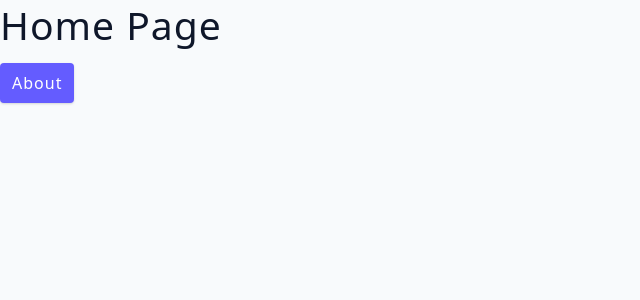
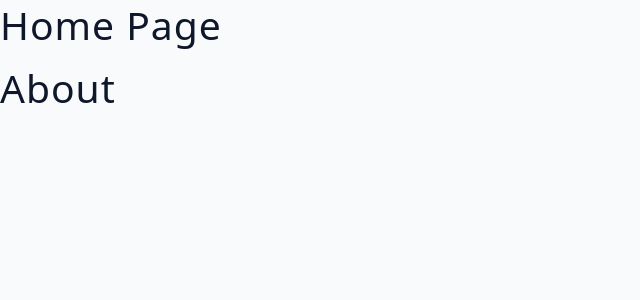
Before and after one commit to hungbui7690/react-tutorials, a React (Vite) app in the folder client/: page /about in a window 1280 px wide. Shown: the top 300 px of the page, without its empty margins (0-640 px from the left). Built offline with nearby package versions, Linux system fonts and the light colour scheme.

Commit message:
React Router V6: Shared Layout P1

```diff
--- a/client/src/App.jsx
+++ b/client/src/App.jsx
@@ -1,9 +1,10 @@
 /*
-  React Router V6: Nested Pages
-  - when we setup nested routes > the children routes will be relative to parent routes
-    + Parent: path = /test
-      > Children: path = product
-        > /test/product
+  React Router V6: Shared Layout P1
+  - fix the problem of previous lecture > /about show Home
+    > we need to go to the parent: Home and import Outlet
+
+  (1) Home.jsx
+
 */
 
 import { BrowserRouter, Routes, Route } from 'react-router-dom'
@@ -16,17 +17,10 @@ function App() {
   return (
     <BrowserRouter>
       <Routes>
-        {/* (*** a) nested routes > right now, all pages share the same Home component > /about */}
         <Route path='/' element={<Home />}>
           <Route path='about' element={<About />} />
           <Route path='products' element={<Products />} />
         </Route>
-
-        {/* (*** b) /dashboard/stats > show Dashboard */}
-        <Route path='/dashboard' element={<div>Dashboard</div>}>
-          <Route path='stats' element={<div>Stats</div>} />
-        </Route>
-
         <Route path='*' element={<Error />} />
       </Routes>
     </BrowserRouter>
--- a/client/src/pages/Home.jsx
+++ b/client/src/pages/Home.jsx
@@ -1,12 +1,13 @@
-import { Link } from 'react-router-dom'
+import { Link, Outlet } from 'react-router-dom'
 
 const Home = () => {
   return (
     <div>
+      {/* (***) shared */}
       <h2>Home Page</h2>
-      <Link to='/about' className='btn'>
-        About
-      </Link>
+
+      {/* (***) About */}
+      <Outlet />
     </div>
   )
 }
```
